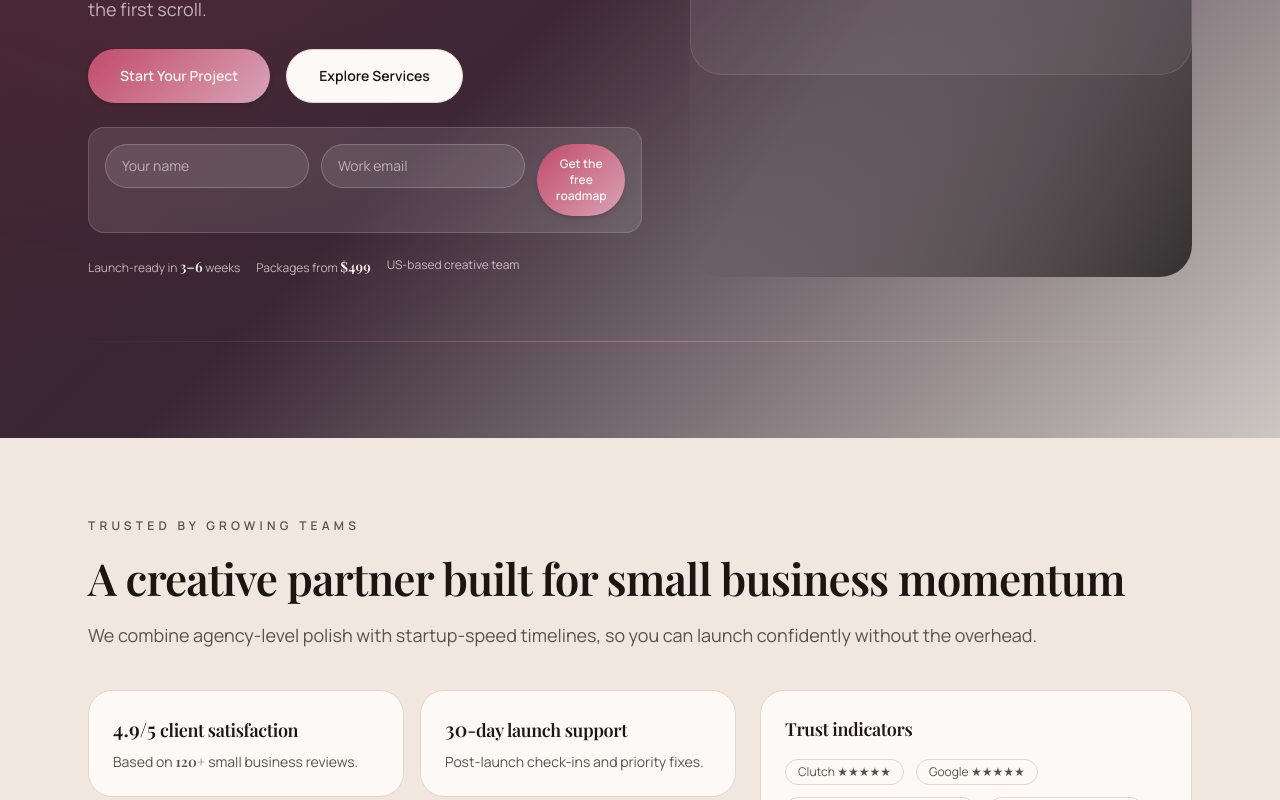
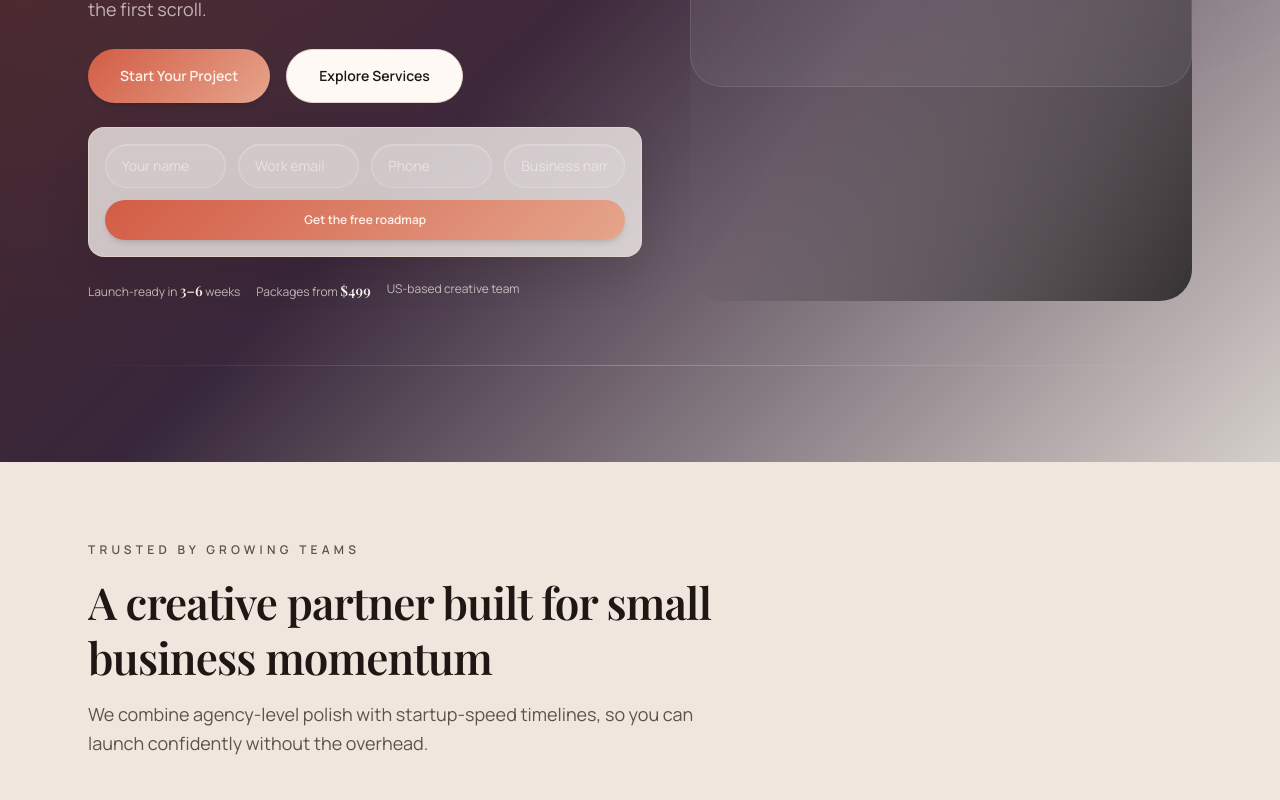
Before and after one commit to lacreativodesign/lacreativo-website, a Next.js app: page / in a window 1280 px wide. Shown: the part 660-1460 px from the top of the page. Built offline with nearby package versions, Linux system fonts and the light colour scheme.

Commit message:
Enhance visual system and motion polish

```diff
--- a/app/globals.css
+++ b/app/globals.css
@@ -2,48 +2,54 @@
 
 :root {
   color-scheme: light;
-  --background: #f7f1ec;
-  --foreground: #1c1512;
-  --card: #fdf9f6;
-  --card-foreground: #1f1714;
-  --muted: #f1e7df;
-  --muted-foreground: #5d5148;
-  --border: #e4d6cc;
-  --accent: #c24b6a;
-  --accent-foreground: #fbf3ee;
+  --background: #f6f0ea;
+  --foreground: #1e1714;
+  --card: #fef9f5;
+  --card-foreground: #201915;
+  --muted: #f1e6dd;
+  --muted-foreground: #5f5249;
+  --border: #e5d6cb;
+  --accent: #d35c45;
+  --accent-foreground: #fff1eb;
+  --accent-secondary: #a66bb6;
   --dark: #161215;
   --dark-foreground: #f8f1eb;
-  --gradient-hero: linear-gradient(135deg, rgba(194, 75, 106, 0.35), rgba(173, 108, 156, 0.25), rgba(247, 241, 236, 0.9));
-  --gradient-primary: linear-gradient(135deg, #c24b6a, #d9a3b7);
-  --gradient-divider: linear-gradient(90deg, rgba(194, 75, 106, 0), rgba(194, 75, 106, 0.65), rgba(194, 75, 106, 0));
-  --gradient-surface: linear-gradient(135deg, rgba(255, 255, 255, 0.92), rgba(246, 235, 232, 0.85));
-  --hero-ambient: radial-gradient(circle at 15% 20%, rgba(194, 75, 106, 0.18), transparent 55%),
-    radial-gradient(circle at 80% 0%, rgba(173, 108, 156, 0.22), transparent 45%);
+  --gradient-hero: linear-gradient(135deg, rgba(211, 92, 69, 0.32), rgba(166, 107, 182, 0.26), rgba(246, 240, 234, 0.95));
+  --gradient-primary: linear-gradient(135deg, #d35c45, #e5a58c);
+  --gradient-divider: linear-gradient(90deg, rgba(211, 92, 69, 0), rgba(211, 92, 69, 0.6), rgba(211, 92, 69, 0));
+  --gradient-surface: linear-gradient(135deg, rgba(255, 255, 255, 0.94), rgba(245, 232, 226, 0.88));
+  --hero-ambient: radial-gradient(circle at 12% 20%, rgba(211, 92, 69, 0.18), transparent 55%),
+    radial-gradient(circle at 82% 5%, rgba(166, 107, 182, 0.22), transparent 45%);
+  --page-ambient: radial-gradient(circle at 20% 10%, rgba(211, 92, 69, 0.08), transparent 55%),
+    radial-gradient(circle at 80% 0%, rgba(166, 107, 182, 0.08), transparent 50%);
   --skeleton-base: #eadfd6;
-  --skeleton-shine: rgba(255, 247, 242, 0.9);
+  --skeleton-shine: rgba(255, 248, 242, 0.92);
 }
 
 .dark {
   color-scheme: dark;
-  --background: #0f0d11;
-  --foreground: #f5eee8;
-  --card: #1c1920;
+  --background: #121015;
+  --foreground: #f4eee8;
+  --card: #1f1b23;
   --card-foreground: #f5eee8;
-  --muted: #201d24;
-  --muted-foreground: #c3b5ac;
-  --border: #322e37;
-  --accent: #e07a9a;
-  --accent-foreground: #1b0f14;
+  --muted: #1d1921;
+  --muted-foreground: #c1b4ac;
+  --border: #332f38;
+  --accent: #e08372;
+  --accent-foreground: #2b1417;
+  --accent-secondary: #b070c1;
   --dark: #0b0a0d;
   --dark-foreground: #f5eee8;
-  --gradient-hero: linear-gradient(135deg, rgba(141, 63, 111, 0.55), rgba(211, 103, 139, 0.35), rgba(12, 10, 15, 0.96));
-  --gradient-primary: linear-gradient(135deg, #d56c8e, #f0b4c4);
-  --gradient-divider: linear-gradient(90deg, rgba(224, 122, 154, 0), rgba(224, 122, 154, 0.7), rgba(224, 122, 154, 0));
-  --gradient-surface: linear-gradient(135deg, rgba(28, 24, 32, 0.95), rgba(44, 35, 46, 0.7));
-  --hero-ambient: radial-gradient(circle at 20% 15%, rgba(224, 122, 154, 0.2), transparent 55%),
-    radial-gradient(circle at 85% 0%, rgba(141, 63, 111, 0.35), transparent 45%);
-  --skeleton-base: #2a242d;
-  --skeleton-shine: rgba(66, 56, 72, 0.9);
+  --gradient-hero: linear-gradient(135deg, rgba(92, 35, 61, 0.7), rgba(201, 91, 110, 0.45), rgba(11, 9, 14, 0.98));
+  --gradient-primary: linear-gradient(135deg, #e08372, #f0b89d);
+  --gradient-divider: linear-gradient(90deg, rgba(224, 131, 114, 0), rgba(224, 131, 114, 0.7), rgba(224, 131, 114, 0));
+  --gradient-surface: linear-gradient(135deg, rgba(31, 27, 35, 0.96), rgba(45, 36, 49, 0.7));
+  --hero-ambient: radial-gradient(circle at 18% 18%, rgba(224, 131, 114, 0.22), transparent 55%),
+    radial-gradient(circle at 88% 4%, rgba(176, 112, 193, 0.32), transparent 45%);
+  --page-ambient: radial-gradient(circle at 20% 10%, rgba(224, 131, 114, 0.08), transparent 55%),
+    radial-gradient(circle at 85% 0%, rgba(176, 112, 193, 0.12), transparent 50%);
+  --skeleton-base: #2a232d;
+  --skeleton-shine: rgba(70, 58, 78, 0.92);
 }
 
 @theme inline {
@@ -85,10 +91,14 @@ html {
 
 body {
   background: var(--background);
+  background-image: var(--page-ambient);
+  background-repeat: no-repeat;
+  background-size: cover;
   color: var(--foreground);
   font-family: var(--font-body), system-ui, sans-serif;
   min-height: 100vh;
-  line-height: 1.6;
+  line-height: 1.7;
+  text-rendering: optimizeLegibility;
 }
 
 h1,
@@ -123,6 +133,19 @@ h6 {
   background-image: var(--gradient-divider);
 }
 
+.section-head {
+  max-width: 40rem;
+}
+
+.text-reveal {
+  display: inline-block;
+  clip-path: inset(0 0 100% 0);
+  animation: text-reveal 0.9s ease forwards;
+  animation-delay: var(--delay, 0ms);
+  animation-timeline: view();
+  animation-range: entry 10% cover 40%;
+}
+
 .reveal {
   opacity: 0;
   transform: translateY(24px);
@@ -137,12 +160,12 @@ h6 {
 }
 
 .hover-lift {
-  transition: transform 200ms ease, box-shadow 200ms ease;
+  transition: transform 240ms ease, box-shadow 240ms ease, border-color 240ms ease;
 }
 
 .hover-lift:hover {
-  transform: translateY(-4px);
-  box-shadow: 0 18px 40px rgba(21, 14, 26, 0.18);
+  transform: translateY(-6px);
+  box-shadow: 0 22px 50px rgba(20, 12, 24, 0.18);
 }
 
 .numeric-editorial {
@@ -171,6 +194,72 @@ h6 {
   transform: translateX(120%);
 }
 
+.form-surface {
+  background: color-mix(in srgb, var(--card) 75%, transparent);
+  border: 1px solid color-mix(in srgb, var(--border) 85%, transparent);
+  box-shadow: 0 18px 40px rgba(16, 12, 20, 0.1);
+}
+
+.input-field {
+  height: 2.75rem;
+  border-radius: 9999px;
+  border: 1px solid var(--border);
+  background: color-mix(in srgb, var(--card) 70%, transparent);
+  padding: 0 1rem;
+  color: var(--foreground);
+  box-shadow: inset 0 1px 0 rgba(255, 255, 255, 0.35);
+  transition: border-color 200ms ease, box-shadow 200ms ease, background-color 200ms ease,
+    transform 200ms ease;
+}
+
+.input-field::placeholder {
+  color: color-mix(in srgb, var(--muted-foreground) 80%, transparent);
+}
+
+.input-field:focus {
+  border-color: var(--accent);
+  box-shadow: 0 0 0 3px color-mix(in srgb, var(--accent) 28%, transparent);
+  transform: translateY(-1px);
+}
+
+.input-field-dark {
+  border-color: color-mix(in srgb, #ffffff 20%, transparent);
+  background: color-mix(in srgb, #ffffff 8%, transparent);
+  color: var(--dark-foreground);
+  box-shadow: inset 0 1px 0 rgba(255, 255, 255, 0.2);
+}
+
+.input-field-dark::placeholder {
+  color: color-mix(in srgb, var(--dark-foreground) 65%, transparent);
+}
+
+.textarea-field {
+  min-height: 140px;
+  border-radius: 24px;
+  padding: 0.85rem 1rem;
+  height: auto;
+}
+
+.card-premium {
+  position: relative;
+  overflow: hidden;
+  background-image: var(--gradient-surface);
+}
+
+.card-premium::after {
+  content: "";
+  position: absolute;
+  inset: 0;
+  border: 1px solid color-mix(in srgb, var(--border) 75%, transparent);
+  border-radius: inherit;
+  pointer-events: none;
+}
+
+.carousel-track {
+  scroll-behavior: smooth;
+  mask-image: linear-gradient(90deg, transparent, #000 8%, #000 92%, transparent);
+}
+
 .skeleton {
   position: relative;
   overflow: hidden;
@@ -197,6 +286,19 @@ h6 {
   }
 }
 
+@keyframes text-reveal {
+  from {
+    opacity: 0;
+    clip-path: inset(0 0 100% 0);
+    transform: translateY(12px);
+  }
+  to {
+    opacity: 1;
+    clip-path: inset(0 0 0 0);
+    transform: translateY(0);
+  }
+}
+
 @keyframes shimmer {
   100% {
     transform: translateX(100%);
@@ -210,6 +312,17 @@ h6 {
     animation: none;
   }
 
+  .text-reveal {
+    opacity: 1;
+    clip-path: none;
+    transform: none;
+    animation: none;
+  }
+
+  .button-sheen::after {
+    transition: none;
+  }
+
   .skeleton::after {
     animation: none;
   }
--- a/app/page.tsx
+++ b/app/page.tsx
@@ -163,11 +163,11 @@ export default function Home() {
             <span className="text-xs font-semibold uppercase tracking-[0.35em] text-dark-foreground/70">
               Creative & Digital Studio
             </span>
-            <h1 className="text-4xl font-semibold leading-tight sm:text-5xl lg:text-[3.6rem]">
+            <h1 className="text-reveal text-4xl font-semibold leading-tight sm:text-5xl lg:text-[3.6rem]">
               Build a premium brand presence that feels human, confident, and
               ready to earn trust fast.
             </h1>
-            <p className="text-base leading-relaxed text-dark-foreground/70 sm:text-lg">
+            <p className="reveal text-base leading-relaxed text-dark-foreground/70 sm:text-lg">
               LA CREATIVO blends editorial design, strategic messaging, and
               launch-ready systems so your customers feel clarity and care from
               the first scroll.
@@ -180,18 +180,28 @@ export default function Home() {
                 Explore Services
               </Button>
             </div>
-            <form className="grid gap-3 rounded-2xl border border-white/15 bg-white/10 p-4 text-sm text-dark-foreground/80 sm:grid-cols-[1fr_1fr_auto]">
+            <form className="form-surface grid gap-3 rounded-2xl p-4 text-sm text-dark-foreground/80 sm:grid-cols-2 lg:grid-cols-4">
               <input
                 type="text"
                 placeholder="Your name"
-                className="h-11 rounded-full border border-white/20 bg-white/10 px-4 text-sm text-dark-foreground placeholder:text-dark-foreground/60"
+                className="input-field input-field-dark"
               />
               <input
                 type="email"
                 placeholder="Work email"
-                className="h-11 rounded-full border border-white/20 bg-white/10 px-4 text-sm text-dark-foreground placeholder:text-dark-foreground/60"
+                className="input-field input-field-dark"
               />
-              <Button type="submit" size="sm">
+              <input
+                type="tel"
+                placeholder="Phone"
+                className="input-field input-field-dark"
+              />
+              <input
+                type="text"
+                placeholder="Business name"
+                className="input-field input-field-dark"
+              />
+              <Button type="submit" size="sm" className="sm:col-span-2 lg:col-span-4">
                 Get the free roadmap
               </Button>
             </form>
@@ -493,21 +503,26 @@ export default function Home() {
               <span>✓ Quick wins included</span>
             </div>
           </div>
-          <form className="grid gap-3 rounded-3xl border border-white/10 bg-white/5 p-5 text-sm text-dark-foreground/70">
+          <form className="form-surface grid gap-3 rounded-3xl p-5 text-sm text-dark-foreground/70">
             <input
               type="text"
               placeholder="Full name"
-              className="h-11 rounded-full border border-white/20 bg-white/10 px-4 text-sm text-dark-foreground placeholder:text-dark-foreground/60"
+              className="input-field input-field-dark"
             />
             <input
               type="email"
               placeholder="Email address"
-              className="h-11 rounded-full border border-white/20 bg-white/10 px-4 text-sm text-dark-foreground placeholder:text-dark-foreground/60"
+              className="input-field input-field-dark"
+            />
+            <input
+              type="tel"
+              placeholder="Phone number"
+              className="input-field input-field-dark"
             />
             <input
               type="text"
               placeholder="Business name"
-              className="h-11 rounded-full border border-white/20 bg-white/10 px-4 text-sm text-dark-foreground placeholder:text-dark-foreground/60"
+              className="input-field input-field-dark"
             />
             <Button type="submit">Send my roadmap</Button>
           </form>
--- a/components/Button.tsx
+++ b/components/Button.tsx
@@ -2,13 +2,13 @@ import Link from "next/link";
 import type { ReactNode } from "react";
 
 const baseStyles =
-  "button-sheen inline-flex items-center justify-center gap-2 rounded-full px-6 py-3 text-sm font-semibold transition hover:-translate-y-0.5 hover:shadow-lg active:translate-y-0 focus-visible:outline-none focus-visible:ring-2 focus-visible:ring-accent focus-visible:ring-offset-2 focus-visible:ring-offset-background";
+  "button-sheen inline-flex items-center justify-center gap-2 rounded-full px-6 py-3 text-sm font-semibold transition duration-200 ease-out hover:-translate-y-1 hover:shadow-[0_18px_45px_rgba(12,10,16,0.2)] active:translate-y-0 focus-visible:outline-none focus-visible:ring-2 focus-visible:ring-accent focus-visible:ring-offset-2 focus-visible:ring-offset-background";
 
 const variants = {
   primary:
-    "gradient-primary text-accent-foreground shadow-md hover:shadow-xl",
+    "gradient-primary text-accent-foreground shadow-md hover:shadow-[0_22px_50px_rgba(211,92,69,0.35)]",
   secondary:
-    "border border-border bg-card text-foreground hover:bg-muted/80",
+    "border border-border bg-card text-foreground hover:bg-muted/80 hover:border-accent/40",
   ghost: "text-foreground hover:bg-muted/70",
 };
 
--- a/components/Card.tsx
+++ b/components/Card.tsx
@@ -24,10 +24,10 @@ export default function Card({
 }: CardProps) {
   return (
     <div
-      className={`${variants[variant]} hover-lift flex h-full flex-col gap-4 rounded-3xl p-6 shadow-sm transition hover:border-accent/40`}
+      className={`${variants[variant]} card-premium hover-lift group flex h-full flex-col gap-4 rounded-3xl p-6 shadow-[0_20px_50px_rgba(15,11,20,0.08)] transition hover:border-accent/40 hover:shadow-[0_28px_60px_rgba(15,11,20,0.16)]`}
     >
       {media && (
-        <div className="overflow-hidden rounded-2xl border border-border/60 bg-muted/60">
+        <div className="overflow-hidden rounded-2xl border border-border/60 bg-muted/60 shadow-[inset_0_1px_0_rgba(255,255,255,0.4)]">
           {media}
         </div>
       )}
--- a/components/Footer.tsx
+++ b/components/Footer.tsx
@@ -29,10 +29,10 @@ export default function Footer() {
         <div className="gradient-hero flex flex-col gap-6 rounded-3xl border border-white/10 p-8 text-dark-foreground shadow-lg">
           <div className="flex flex-col gap-4 lg:flex-row lg:items-center lg:justify-between">
             <div>
-              <h3 className="text-2xl font-semibold">
+              <h3 className="text-reveal text-2xl font-semibold">
                 Ready for a brand that feels like you?
               </h3>
-              <p className="mt-2 text-sm text-dark-foreground/80">
+              <p className="reveal mt-2 text-sm text-dark-foreground/80">
                 Start with a free creative roadmap and launch with confidence.
               </p>
             </div>
@@ -40,18 +40,32 @@ export default function Footer() {
               Book a Free Intro
             </Button>
           </div>
-          <form className="grid gap-3 rounded-2xl border border-white/15 bg-white/10 p-4 text-xs sm:grid-cols-[1fr_1fr_auto]">
+          <form className="form-surface grid gap-3 rounded-2xl p-4 text-xs sm:grid-cols-2 lg:grid-cols-4">
             <input
               type="text"
               placeholder="Your name"
-              className="h-10 rounded-full border border-white/20 bg-white/10 px-4 text-sm text-dark-foreground placeholder:text-dark-foreground/60"
+              className="input-field input-field-dark"
             />
             <input
               type="email"
               placeholder="Email address"
-              className="h-10 rounded-full border border-white/20 bg-white/10 px-4 text-sm text-dark-foreground placeholder:text-dark-foreground/60"
+              className="input-field input-field-dark"
             />
-            <Button type="submit" size="sm">
+            <input
+              type="tel"
+              placeholder="Phone"
+              className="input-field input-field-dark"
+            />
+            <input
+              type="text"
+              placeholder="Business name"
+              className="input-field input-field-dark"
+            />
+            <Button
+              type="submit"
+              size="sm"
+              className="sm:col-span-2 lg:col-span-4"
+            >
               Get the roadmap
             </Button>
           </form>
--- a/components/PricingCard.tsx
+++ b/components/PricingCard.tsx
@@ -12,7 +12,7 @@ export default function PricingCard({
   features,
 }: PricingCardProps) {
   return (
-    <div className="hover-lift flex h-full flex-col gap-5 rounded-3xl border border-border bg-card p-6 shadow-sm transition hover:border-accent/40">
+    <div className="card-premium hover-lift flex h-full flex-col gap-5 rounded-3xl border border-border bg-card p-6 shadow-[0_20px_50px_rgba(15,11,20,0.08)] transition hover:border-accent/40 hover:shadow-[0_28px_60px_rgba(15,11,20,0.16)]">
       <div className="flex flex-col gap-2">
         <h3 className="text-xl font-semibold">{name}</h3>
         <p className="text-sm leading-relaxed text-muted-foreground">
--- a/components/Section.tsx
+++ b/components/Section.tsx
@@ -52,21 +52,21 @@ export default function Section({
       className={`${tones[tone]} ${paddings[padding]} relative overflow-hidden`}
     >
       {background}
-      <div className="relative mx-auto flex w-full max-w-6xl flex-col gap-10 px-6">
+      <div className="relative mx-auto flex w-full max-w-6xl flex-col gap-12 px-6">
         {(eyebrow || title || description) && (
-          <header className={`flex flex-col gap-4 ${alignment}`}>
+          <header className={`section-head flex flex-col gap-4 ${alignment} ${align === "center" ? "mx-auto" : ""}`}>
             {eyebrow && (
-              <span className={`text-xs font-semibold uppercase tracking-[0.35em] ${subText}`}>
+              <span className={`reveal text-xs font-semibold uppercase tracking-[0.35em] ${subText}`}>
                 {eyebrow}
               </span>
             )}
             {title && (
-              <h2 className="text-3xl font-semibold leading-tight sm:text-4xl lg:text-[2.75rem]">
+              <h2 className="text-reveal text-3xl font-semibold leading-tight sm:text-4xl lg:text-[2.75rem]">
                 {title}
               </h2>
             )}
             {description && (
-              <p className={`text-base leading-relaxed sm:text-lg ${subText}`}>
+              <p className={`reveal text-base leading-relaxed sm:text-lg ${subText}`}>
                 {description}
               </p>
             )}
--- a/components/TestimonialSlider.tsx
+++ b/components/TestimonialSlider.tsx
@@ -26,7 +26,7 @@ export default function TestimonialSlider({
         <span>Real words from real owners</span>
         <span className="hidden sm:block">Swipe to explore →</span>
       </div>
-      <div className="flex gap-6 overflow-x-auto pb-6 pr-4 snap-x snap-mandatory">
+      <div className="carousel-track flex gap-6 overflow-x-auto pb-6 pr-4 snap-x snap-mandatory">
         {items.map((item) => (
           <article
             key={item.name}
```
Also changed, not shown: app/services/website-design-development/page.tsx (+12 -7 lines), components/Skeleton.tsx (+43 -0 lines).
